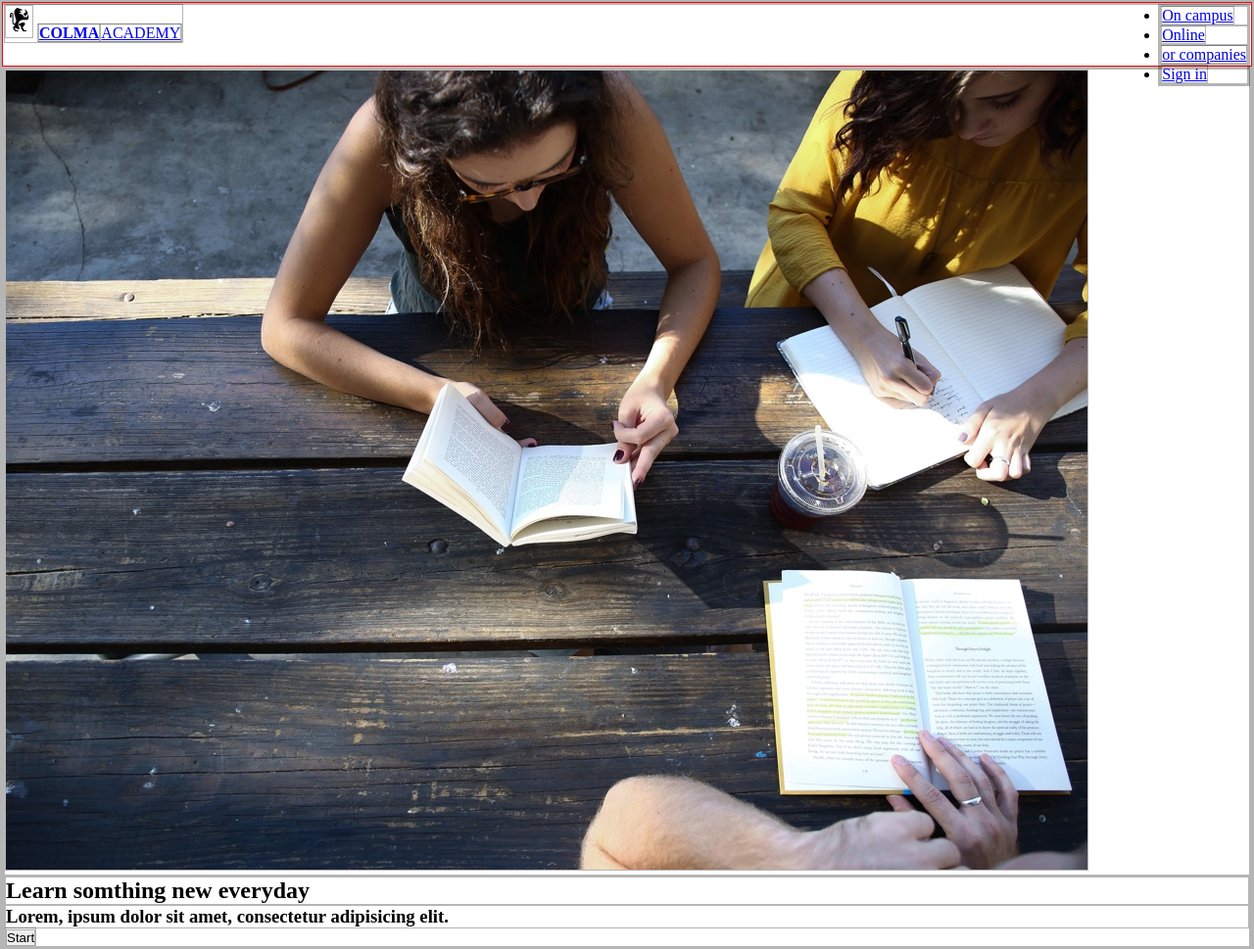
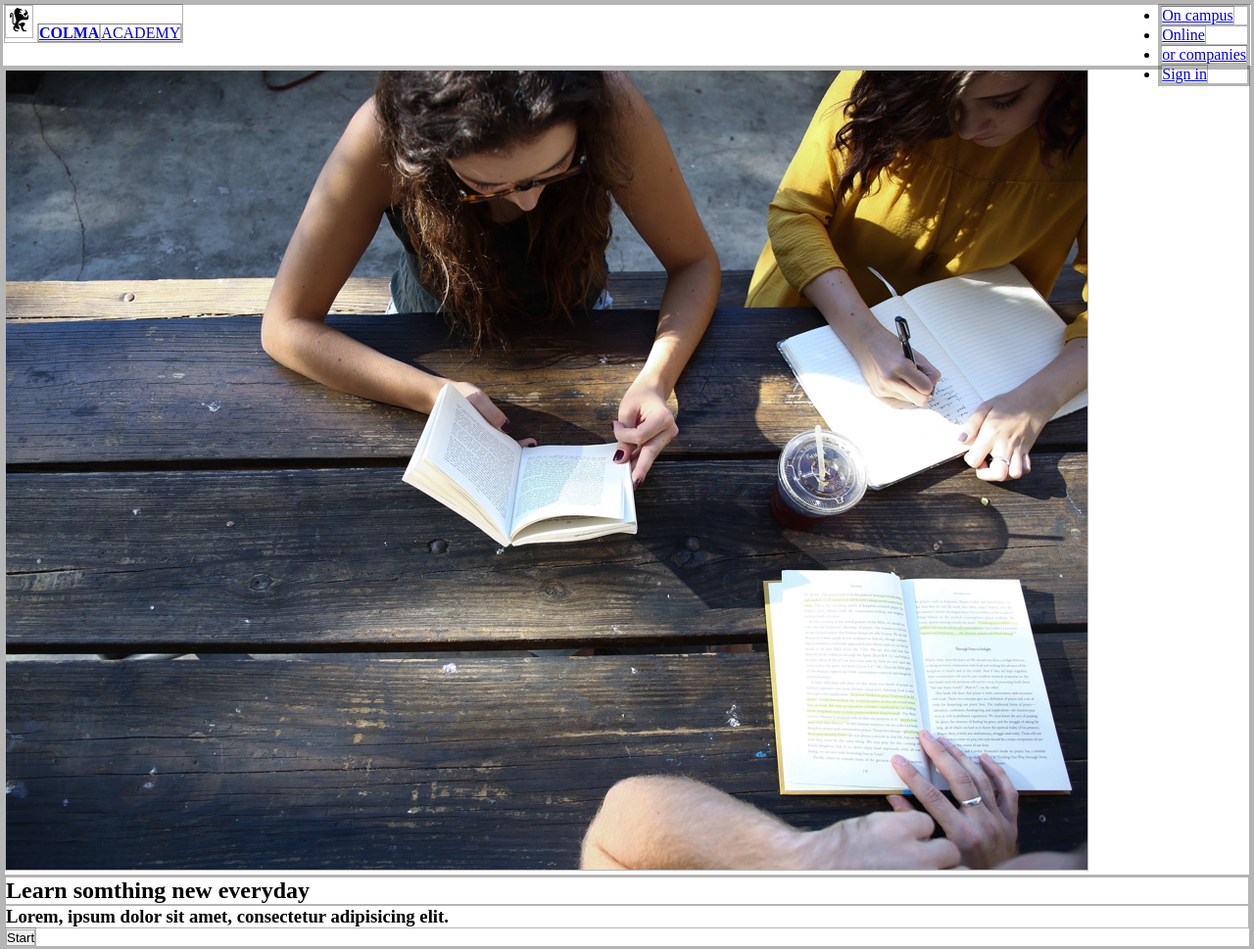
Before and after one commit to 43Somboon/colmar-project, a plain HTML site: page index.html in a window 1280 px wide. Shown: the top 969 px of the page at 98% size. Drawn offline with Linux system fonts and the light colour scheme.

Commit message:
css update

```diff
--- a/style.css
+++ b/style.css
@@ -18,5 +18,4 @@
 
 header {
     height: 64px;
-    border: 0.5px solid rgb(255, 0, 0);
 }
```
